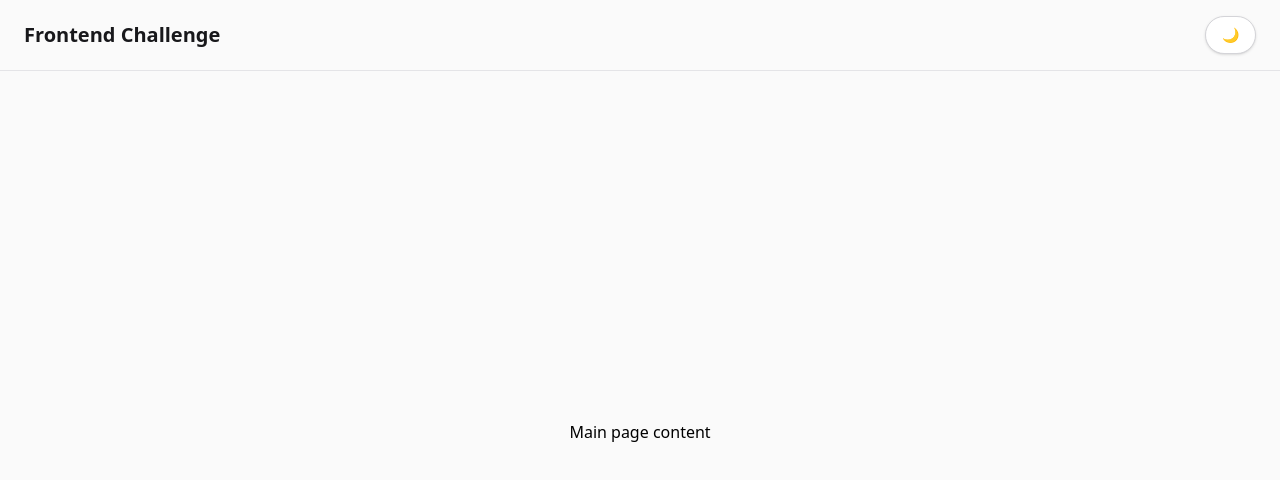
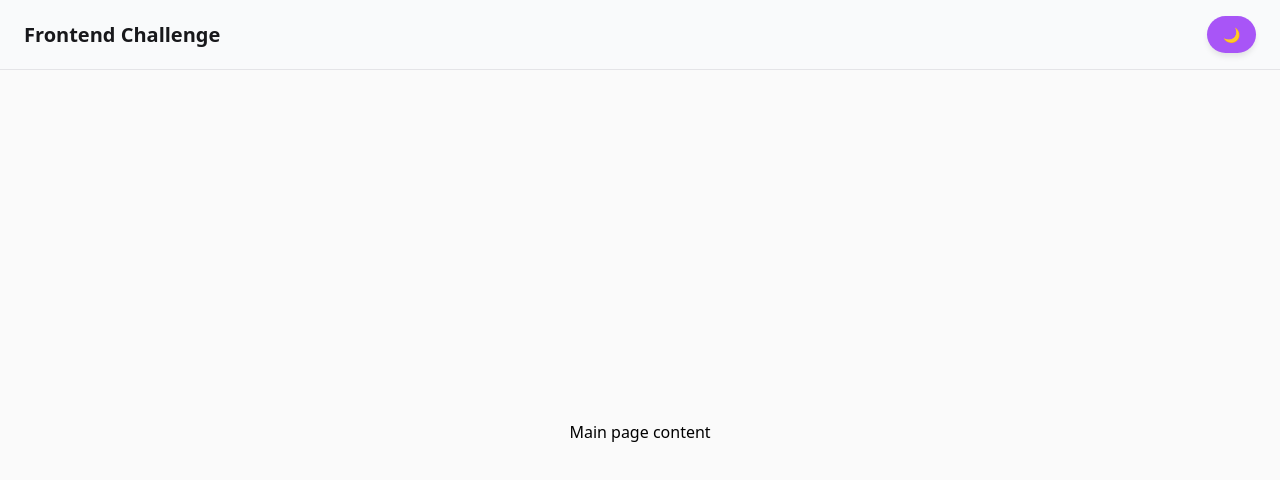
Before and after one commit to ashbel747/frontend-challenge, a Next.js app in the folder frontend/: page / in a window 1280 px wide. Shown: the top 480 px of the page. Built offline with nearby package versions, Linux system fonts and the light colour scheme.

Commit message:
Implement design token approach on navbar and theme toggle

```diff
--- a/frontend/app/globals.css
+++ b/frontend/app/globals.css
@@ -1,3 +1,36 @@
 @import "tailwindcss";
 
 @variant dark (&:where(.dark, .dark *));
+
+:root {
+  /* Brand */
+  --color-brand: #a855f7;
+  --color-brand-hover: #9333ea;
+  --color-brand-muted: #f3e8ff;
+  --color-gradient: linear-gradient(90deg, #a855f7 0%, #7c3aed 100%);
+
+  /* Backgrounds */
+  --color-bg-nav: #f9fafb;
+  --color-bg-page: #f4f4f5;
+  --color-bg-surface: #ffffff;
+
+  /* Content */
+  --color-text-main: #000000;
+  --color-text-header: #18181b;
+  --color-border-subtle: #e4e4e7;
+  --shadow-main: 0 4px 6px -1px rgb(0 0 0 / 0.1);
+}
+
+.dark {
+  --color-brand-hover: #c084fc;
+  --color-brand-muted: #3b0764;
+
+  --color-bg-nav: #000000;
+  --color-bg-page: #09090b;
+  --color-bg-surface: #18181b;
+
+  --color-text-main: #ffffff;
+  --color-text-header: #f4f4f5;
+  --color-border-subtle: #27272a;
+  --shadow-main: 0 10px 15px -3px rgb(0 0 0 / 0.5);
+}
--- a/frontend/components/Navbar.tsx
+++ b/frontend/components/Navbar.tsx
@@ -1,9 +1,24 @@
 import ThemeToggle from "./ThemeToggle";
+import { tokens } from "../tokens/colors";
 
 export default function Navbar() {
   return (
-        <nav className="fixed top-0 left-0 right-0 z-50 flex items-center justify-between px-6 py-4 border-b border-zinc-200 bg-zinc-50 dark:border-zinc-800 dark:bg-black">
-            <h1 className="text-xl font-bold text-zinc-900 dark:text-zinc-100">
+    <nav
+      className="fixed top-0 left-0 right-0 flex items-center justify-between border-b"
+      style={{
+        zIndex: tokens.layout.navZ,
+        paddingLeft: tokens.spacing.navPx,
+        paddingRight: tokens.spacing.navPx,
+        paddingTop: tokens.spacing.navPy,
+        paddingBottom: tokens.spacing.navPy,
+        backgroundColor: tokens.colors.bgNav,
+        borderColor: tokens.colors.borderSubtle,
+      }}
+    >
+      <h1
+        className="text-xl font-bold"
+        style={{ color: tokens.colors.textHeader }}
+      >
         Frontend Challenge
       </h1>
       <ThemeToggle />
--- a/frontend/components/ThemeToggle.tsx
+++ b/frontend/components/ThemeToggle.tsx
@@ -1,8 +1,10 @@
 "use client";
 import { useEffect, useState } from "react";
+import { tokens } from "@/tokens/colors";
 
 export default function ThemeToggle() {
   const [dark, setDark] = useState(false);
+  const [isHovered, setIsHovered] = useState(false);
 
   useEffect(() => {
     const stored = localStorage.getItem("theme");
@@ -22,7 +24,26 @@ export default function ThemeToggle() {
   return (
     <button
       onClick={toggle}
-            className="rounded-full border border-zinc-300 bg-white px-4 py-2 text-sm font-medium text-zinc-800 shadow-sm transition hover:bg-zinc-100 dark:border-zinc-700 dark:bg-zinc-900 dark:text-zinc-100 dark:hover:bg-zinc-800"
+      onMouseEnter={() => setIsHovered(true)}
+      onMouseLeave={() => setIsHovered(false)}
+      style={{
+        backgroundColor: isHovered ? tokens.colors.brandHover : tokens.colors.brand,
+        color: "#FFFFFF",
+        paddingLeft: tokens.spacing.btnPx,
+        paddingRight: tokens.spacing.btnPx,
+        paddingTop: tokens.spacing.btnPy,
+        paddingBottom: tokens.spacing.btnPy,
+        borderRadius: tokens.radius.full,
+        boxShadow: tokens.effects.shadow,
+        border: "none",
+        cursor: "pointer",
+        fontSize: "0.875rem",
+        fontWeight: 500,
+        transition: "all 0.2s ease-in-out",
+        display: "flex",
+        alignItems: "center",
+        justifyContent: "center",
+      }}
     >
       {dark ? "☀️" : "🌙"}
     </button>
--- /dev/null
+++ b/frontend/tokens/colors.ts
@@ -0,0 +1,31 @@
+export const tokens = {
+  colors: {
+    brand: "var(--color-brand)",
+    brandHover: "var(--color-brand-hover)",
+    brandMuted: "var(--color-brand-muted)",
+    gradient: "var(--color-gradient)",
+    bgNav: "var(--color-bg-nav)",
+    bgPage: "var(--color-bg-page)",
+    bgSurface: "var(--color-bg-surface)",
+    textMain: "var(--color-text-main)",
+    textHeader: "var(--color-text-header)",
+    borderSubtle: "var(--color-border-subtle)",
+  },
+  spacing: {
+    navPx: "1.5rem",
+    navPy: "1rem",
+    container: "2rem",
+    btnPx: "1rem",
+    btnPy: "0.5rem",
+  },
+  radius: {
+    md: "0.5rem",
+    full: "9999px",
+  },
+  layout: {
+    navZ: "50",
+  },
+  effects: {
+    shadow: "var(--shadow-main)",
+  }
+} as const;
```
Lines whose indentation alone changed are shown as unchanged.
